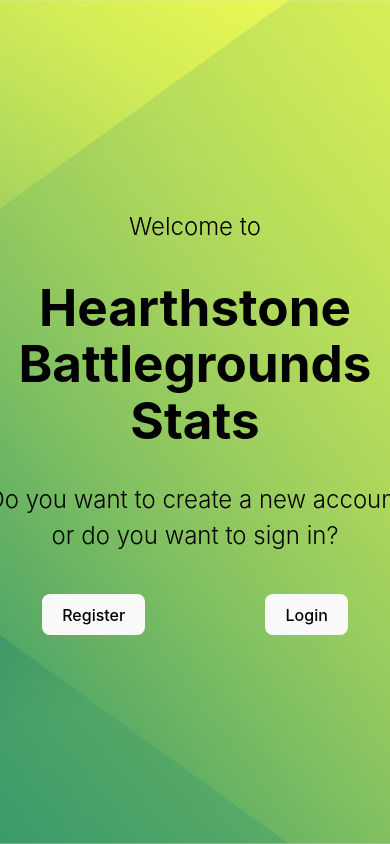
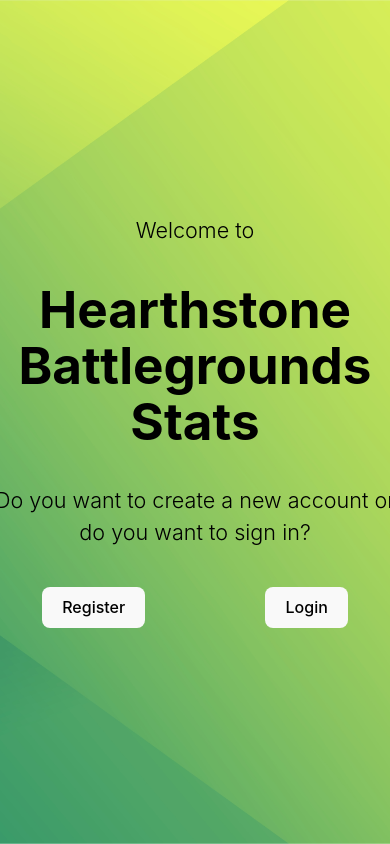
Before and after one commit to robbdouglas/hearthstone-battlegrounds-stats, a React (Vite) app: page / in a window 390 px wide. Built offline with nearby package versions, Linux system fonts and the light colour scheme.

Commit message:
edit index.css: h2 font size for better responsiveness

```diff
--- a/src/index.css
+++ b/src/index.css
@@ -46,6 +46,7 @@
 h2 {
   color: black;
   font-weight: 350;
+  font-size: 1.35em;
 }
 
 label {
```
